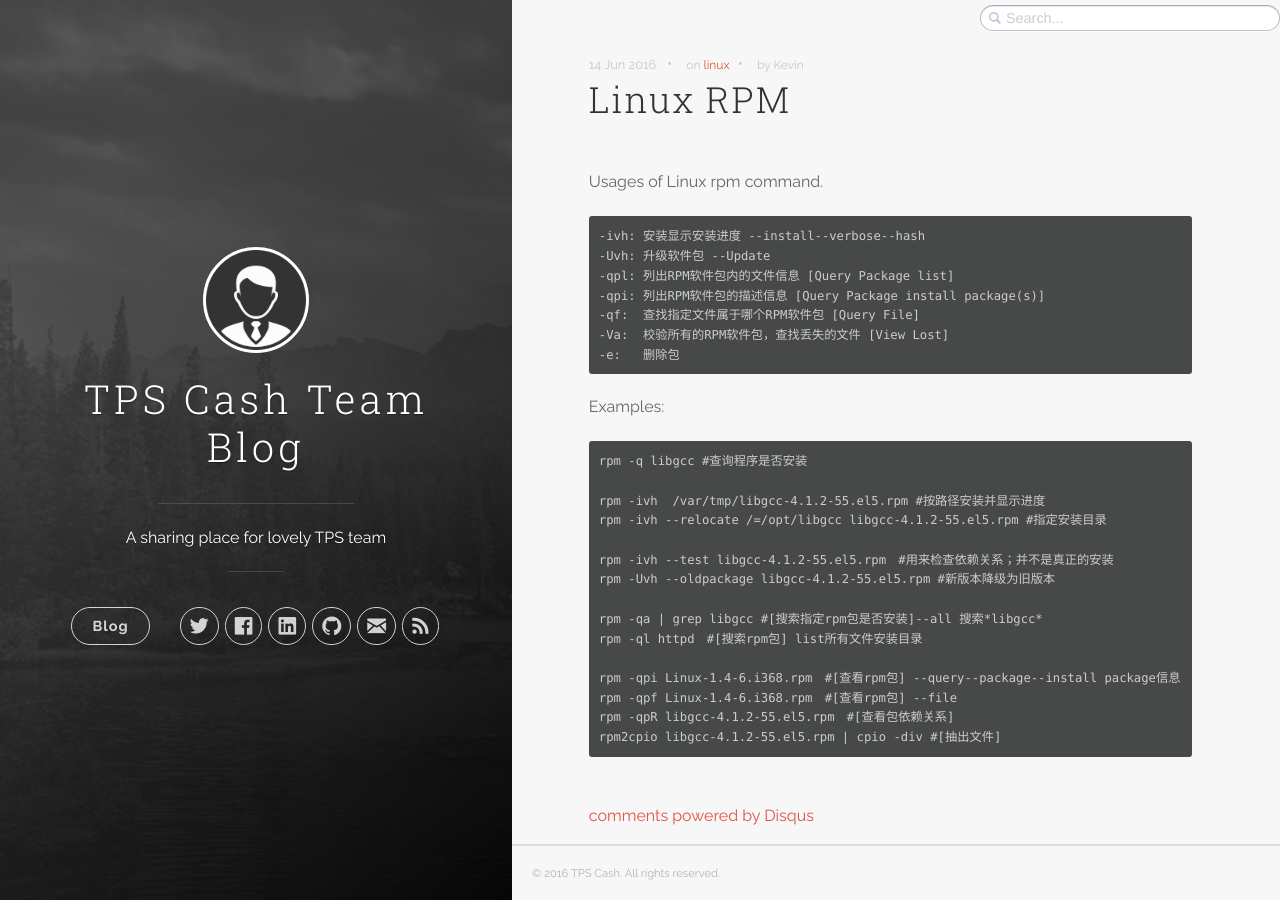
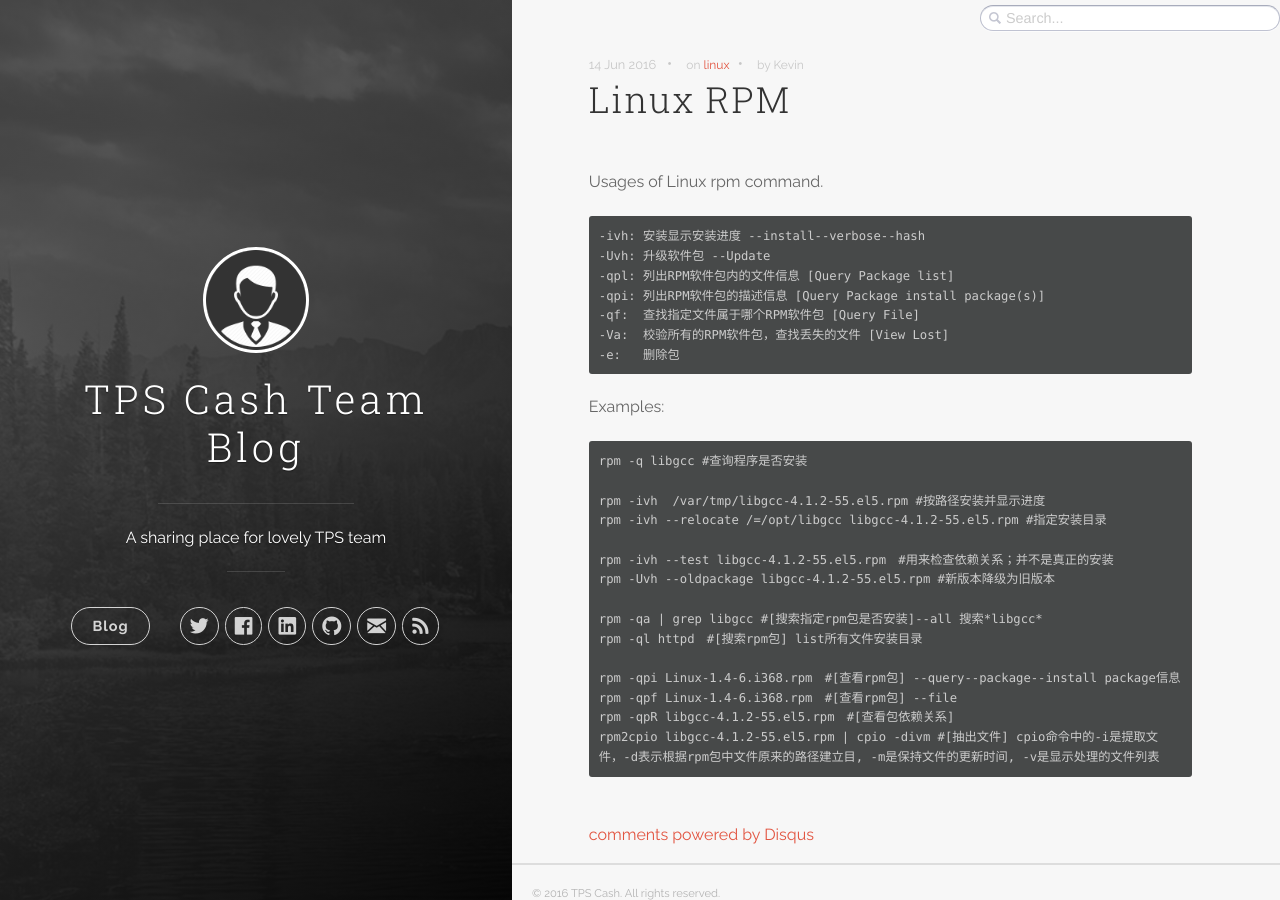
Before and after one commit to tpscash/tpscash.github.io, a Jekyll site: the page built from _posts/2016-06-14-linux-rpm.md, in a window 1280 px wide. Built offline with Jekyll 4.4.1, drawn with Linux system fonts in a browser that asks for light colours; comment, search, counter and statistics services are not loaded.

Commit message:
add comment to cpio

```diff
--- a/_posts/2016-06-14-linux-rpm.md
+++ b/_posts/2016-06-14-linux-rpm.md
@@ -32,4 +32,4 @@ Examples:
 	rpm -qpi Linux-1.4-6.i368.rpm　#[查看rpm包] --query--package--install package信息
 	rpm -qpf Linux-1.4-6.i368.rpm　#[查看rpm包] --file
 	rpm -qpR libgcc-4.1.2-55.el5.rpm　#[查看包依赖关系]
-	rpm2cpio libgcc-4.1.2-55.el5.rpm | cpio -div #[抽出文件]
+	rpm2cpio libgcc-4.1.2-55.el5.rpm | cpio -divm #[抽出文件] cpio命令中的-i是提取文件，-d表示根据rpm包中文件原来的路径建立目, -m是保持文件的更新时间, -v是显示处理的文件列表
```
